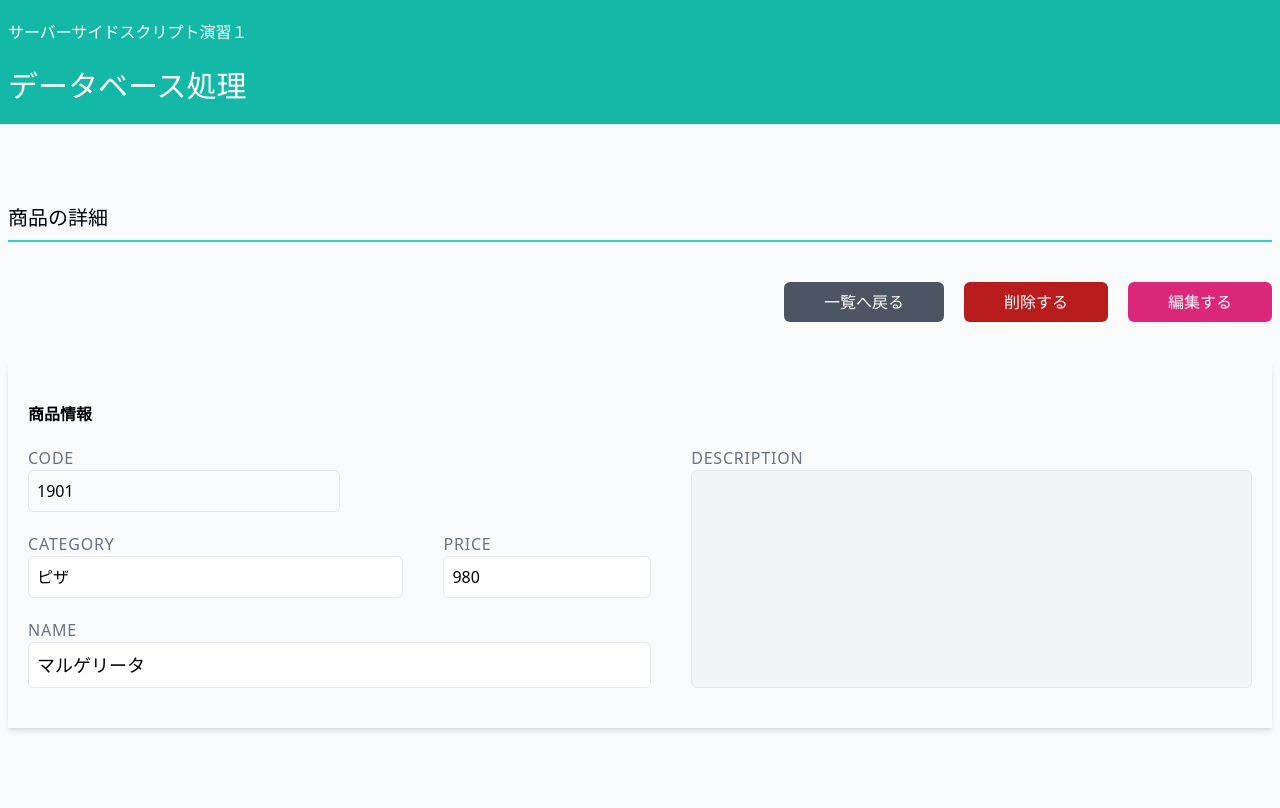
After one commit to ShunKUN1182/STD_PHP, a PHP site: page /kadai07_1.php?product_code=1901 in a window 1280 px wide. The commit adds this page. Run offline with PHP 8.4, Linux system fonts and the light colour scheme; data comes from the database, SQL or seed files in the repository; both versions use the stored data as it was after the commit; some libraries are stand-ins or nearby versions.

Commit message:
kadai07提出

```diff
--- a/kadai06_1.php
+++ b/kadai06_1.php
@@ -143,7 +143,7 @@ catch (PDOException $error) {
                 <td class="h-10 px-6 py-5"><?= $item["name"] ?></td>
                 <td class="h-10 px-6 py-5"><?= $item["price"] ?></td>
                 <td class="h-10 text-center px-6 py-5">
-                  <a href="#" class="text-pink-600 hover:text-pink-400">詳細</a>
+                  <a href="kadai07_1.php?product_code=<?= $item["code"] ?>" class="text-pink-600 hover:text-pink-400">詳細</a>
                 </td>
               </tr>
             <?php endforeach ?>
--- /dev/null
+++ b/kadai07_1.php
@@ -0,0 +1,113 @@
+<?php
+require_once __DIR__ . "/config.php";
+$productCode = filter_input(INPUT_GET,"product_code");
+if (!$productCode) {
+  header("Location: kadai06_1.php");
+}
+$db = new PDO(DB_DSN,DB_USER,DB_PASS);
+$products_table = TB_PRODUCTS;
+$sql = "SELECT * FROM $products_table WHERE code = $productCode";
+$stmt = $db-> prepare($sql);
+$stmt->execute();
+$productResult = $stmt->fetch(PDO::FETCH_ASSOC);
+
+$categoryCode = $productResult["category_id"];
+
+$category_table = TB_CATEGORIES;
+$sql = "SELECT * FROM $category_table WHERE id = $categoryCode";
+$stmt = $db-> prepare($sql);
+$stmt->execute();
+$categoryResult = $stmt->fetch(PDO::FETCH_ASSOC);
+
+
+?>
+<!DOCTYPE html>
+<html lang="ja">
+<head>
+  <meta charset="UTF-8">
+  <meta name="viewport" content="width=device-width, initial-scale=1.0">
+
+  <!-- link -->
+  <link href="asset/styles/style.css" rel="stylesheet">
+
+  <!-- script -->
+  <script src="https://cdn.tailwindcss.com"></script>
+  <title>php1 - kadai07_1</title>
+</head>
+<body class="bg-slate-50">
+<div class="wrapper box-border">
+
+<header class="bg-teal-500">
+  <div class="container mx-auto px-2 py-5">
+    <h1 class="text-l text-white mb-6"><a href="#">サーバーサイドスクリプト演習１</a></h1>
+    <h2 class="text-3xl text-white">データベース処理</h2>
+  </div><!--/.container-->
+</header>
+
+<main>
+  <div class="container w-full h-full mx-auto px-2 py-20">
+
+    <h3 class="text-xl border-b-2 border-teal-400 pb-2 mb-10">商品の詳細</h3>
+
+    <div class="flex flex-col sm:flex-row justify-end mb-10">
+      <a href="kadai06_1.php" class="text-white text-center leading-10 bg-gray-600 px-10 hover:bg-gray-500 rounded-md">一覧へ戻る</a>
+      <a href="#" class="text-white text-center leading-10 bg-red-700 px-10 px-10 mx-5 hover:bg-red-600 rounded-md">削除する</a>
+      <!--kadai10_1-->
+      <!--
+        <form action="" method="" class="w-full sm:w-fit">
+        <input type="hidden" name="_method" value="DELETE">
+        <input type="hidden" name="product_no" value="">
+        <button type="submit" class="w-full sm:w-fit text-white text-center leading-10 bg-red-700 px-10 px-10 mx-0 sm:mx-5 my-2 sm:my-0 hover:bg-red-600 rounded-md">削除する</button>
+      </form>
+      -->
+      <!--/kadai09_1-->
+      <a href="#" class="text-white text-center leading-10 bg-pink-600 px-10 hover:bg-pink-500 rounded-md">編集する</a>
+    </div>
+
+
+    <div class="product-wrap px-5 py-10 shadow-md">
+      <h4 class="font-bold mb-5">商品情報</h4>
+      <div class="flex flex-col md:flex-row">
+        <div class="flex-grow mr-0 md:mr-10 mb-5 md:mb-0">
+          <div class="mb-5">
+            <div class="w-6/12">
+              <p class="text-gray-500 text-left uppercase tracking-wider">code</p>
+              <p class="px-2 py-2 border rounded-md"><?= $productResult["code"] ?></p>
+            </div>
+          </div>
+
+          <div class="flex justify-between mb-5">
+            <div class="flex-grow mr-10">
+              <p class="text-gray-500 text-left uppercase tracking-wider">category</p>
+              <p class="bg-white px-2 py-2 border  rounded-md"><?= $categoryResult["name"] ?></p>
+            </div>
+            <div class="w-4/12">
+              <p class="text-gray-500 text-left uppercase tracking-wider">price</p>
+              <p class="bg-white px-2 py-2 border  rounded-md"><?= $productResult["price"] ?></p>
+            </div>
+          </div>
+
+          <div>
+            <p class="text-gray-500 text-left uppercase tracking-wider">name</p>
+            <p class="bg-white text-lg px-2 py-2 border  rounded-md"><?= $productResult["name"] ?></p>
+          </div>
+        </div>
+
+        <div class="flex flex-col items-stretch flex-grow">
+          <p class="text-gray-500 text-left uppercase tracking-wider">description</p>
+          <p class="flex-grow h-32 md:h-max text-lg px-2 bg-gray-100 py-2 border rounded-md"></p>
+        </div>
+      </div>
+
+    </div><!--/.product-wrap-->
+
+      <!-- エラーメッセージ -->
+      <!-- <p class="text-xl">エラーメッセーの表示</p> -->
+
+
+  </div><!--/.container-->
+</main>
+
+</div><!--/.wrapper-->
+</body>
+</html>
```
Also changed, not shown: database/insert.sql (added, +9 -0 lines).
